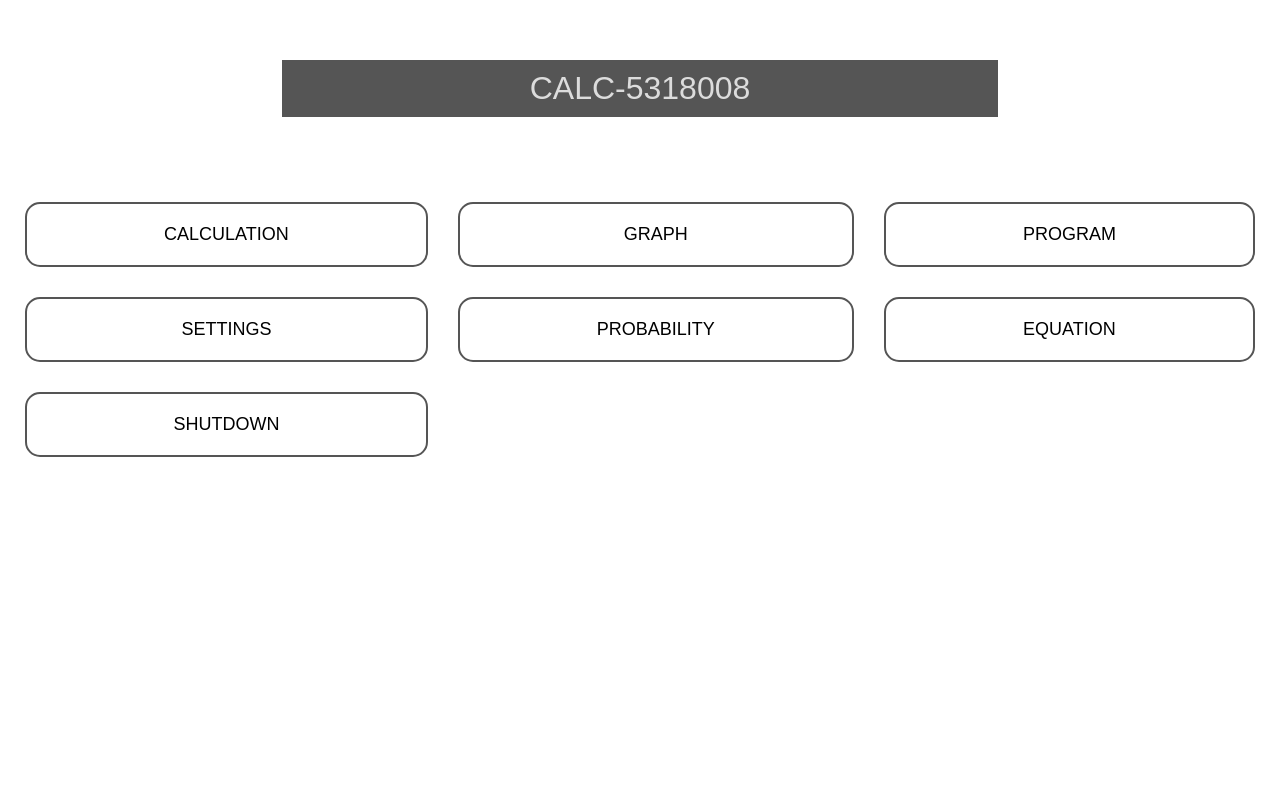
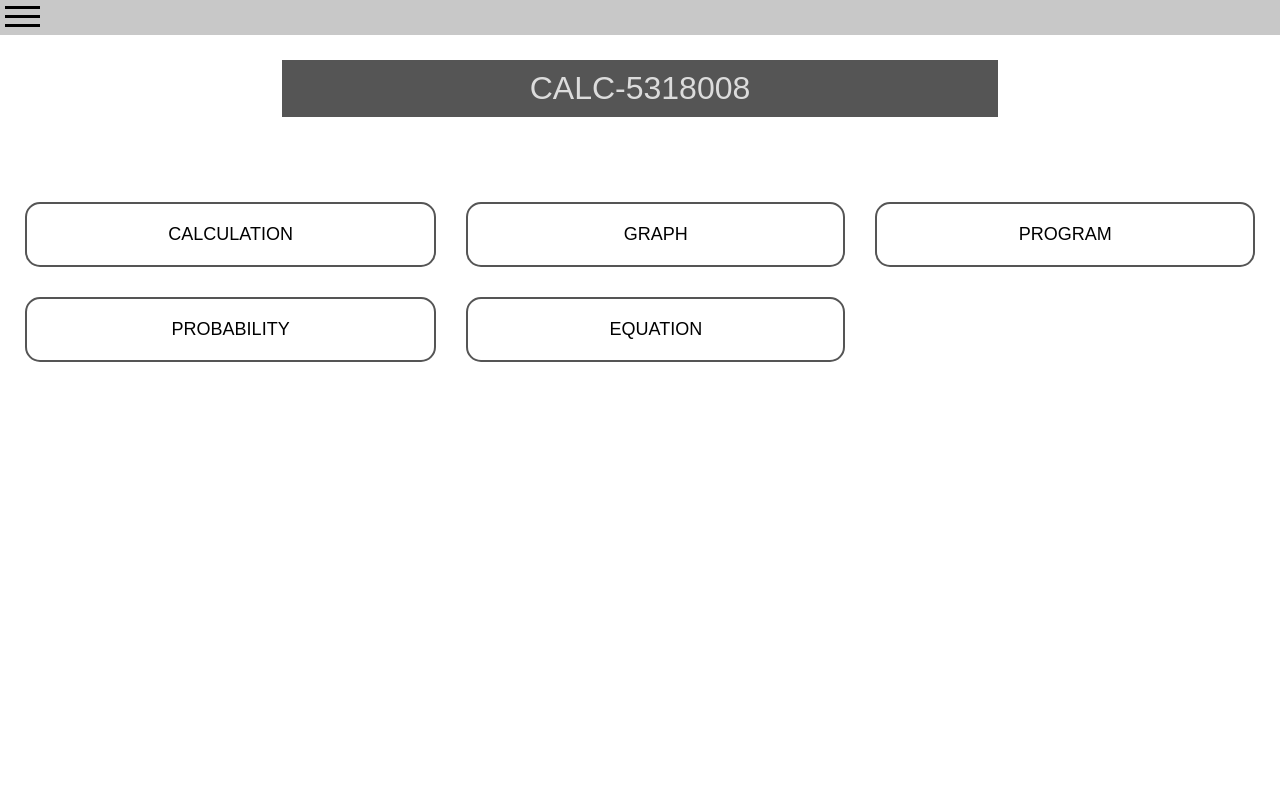
Before and after one commit to nobody48sheldor/CALC-5318008, a Flask app: template templates/main.html in a window 1280 px wide. Run offline with Flask 2, Linux system fonts and the light colour scheme; the template is opened without the code that fills it, so the values that code supplies are empty; parts of the project's set-up code (start-up, migrations or seed data) failed here and were passed over.

Commit message:
add topbar

```diff
--- a/static/styles/main.css
+++ b/static/styles/main.css
@@ -56,6 +56,7 @@ button.buttonMenu:hover {
 /* Calculation.html */
 
 div#history {
+    margin-top: 35px;
     padding-bottom: 60px;
     overflow-y: scroll;
     height: -webkit-fill-available;
@@ -120,3 +121,42 @@ div.title{
     color: white;
     font-size: 56px;
 }
+
+/* Dropdown */
+
+div.topBar {
+    position: fixed;
+    top: 0;
+    width: 100%;
+    height: 35px;
+    background-color: var(--subBackground);
+}
+
+div#dropdown {
+    position: fixed;
+    top: 35px;
+    display: none;
+    height: 100%;
+    width: 30%;
+}
+
+div.showDropdown {
+    background-color: var(--background);
+    display: block !important;
+}
+
+button#topBarButtonDropdown {
+    background-color: var(--subBackgroundd);
+    color: var(--text);
+    border: none;
+    margin: 0;
+    padding: 0px 5px;
+}
+
+.burgerIcon span {
+    display: block;
+    width: 35px;
+    height: 3px;
+    background-color: var(--text);
+    margin: 6px 0;
+  }
--- a/static/styles/themes/dark.css
+++ b/static/styles/themes/dark.css
@@ -3,6 +3,7 @@ body {
     --textHover: white;
     --answer: white;
     --background: black;
+    --subBackground: #2a2a2a;
     --border: red;
     --hr: red;
     --mainMenuButtonBackground: #555555;
--- a/static/styles/themes/default.css
+++ b/static/styles/themes/default.css
@@ -3,6 +3,7 @@ body {
     --textHover: white;
     --answer: #3e3e3e;
     --background: white;
+    --subBackground: #c8c8c8;
     --border: black;
     --hr: #ccc;
     --mainMenuButtonBackground: #555555;
--- a/templates/base.html
+++ b/templates/base.html
@@ -12,9 +12,45 @@
 	    <font face="Arial">
 	</header>
 
+	<div class="topBar">
+        <button onclick="openOrCloseBurger()" id="topBarButtonDropdown">
+			<span class="burgerIcon">
+				<span></span>
+				<span></span>
+				<span></span>
+			</span>
+		</button>
+    </div>
+
+	<div id="dropdown">
+		<form action="#" class="menu" method="post">
+            <input type="hidden" value="menu" name="menu">
+            <button class="buttonMenu">MENU</button>
+        </form>
+		<form action="settings" class="menu" method="post">
+            <input type="hidden" value="settings" name="menu">
+            <button class="buttonMenu">SETTINGS</button>
+        </form>
+        <form action="#" class="menu" method="post">
+            <input type="hidden" value="shutdown" name="menu">
+            <button class="buttonMenu">SHUTDOWN</button>
+        </form>
+    </div>
+
     <div class = "content">
         {% block content %} {% endblock %}
     </div>
 
+	<script>
+		function openOrCloseBurger() {
+			let dropdown = document.getElementById("dropdown");
+			if (dropdown.classList.contains('showDropdown')) {
+				dropdown.classList.remove('showDropdown');
+			} else {
+				dropdown.classList.add('showDropdown');
+			}
+		}
+	</script>
+
 </body>
 </html>
--- a/templates/main.html
+++ b/templates/main.html
@@ -20,11 +20,6 @@
             <button class="buttonMenu">PROGRAM</button>
         </form>
 
-        <form action="settings" class="menu" method="post">
-            <input type="hidden" value="settings" name="menu">
-            <button class="buttonMenu">SETTINGS</button>
-        </form>
-
         <form action="#" class="menu" method="post">
             <input type="hidden" value="PROBABILITY" name="menu">
             <button class="buttonMenu">PROBABILITY</button>
@@ -34,11 +29,7 @@
             <input type="hidden" value="equation" name="menu">
             <button class="buttonMenu">EQUATION</button>
         </form>
-	<form action="#" class="menu" method="post">
-            <input type="hidden" value="shutdown" name="menu">
-            <button class="buttonMenu">SHUTDOWN</button>
-        </form>
 
-    </div>
+     </div>
 
 {% endblock %}
```
